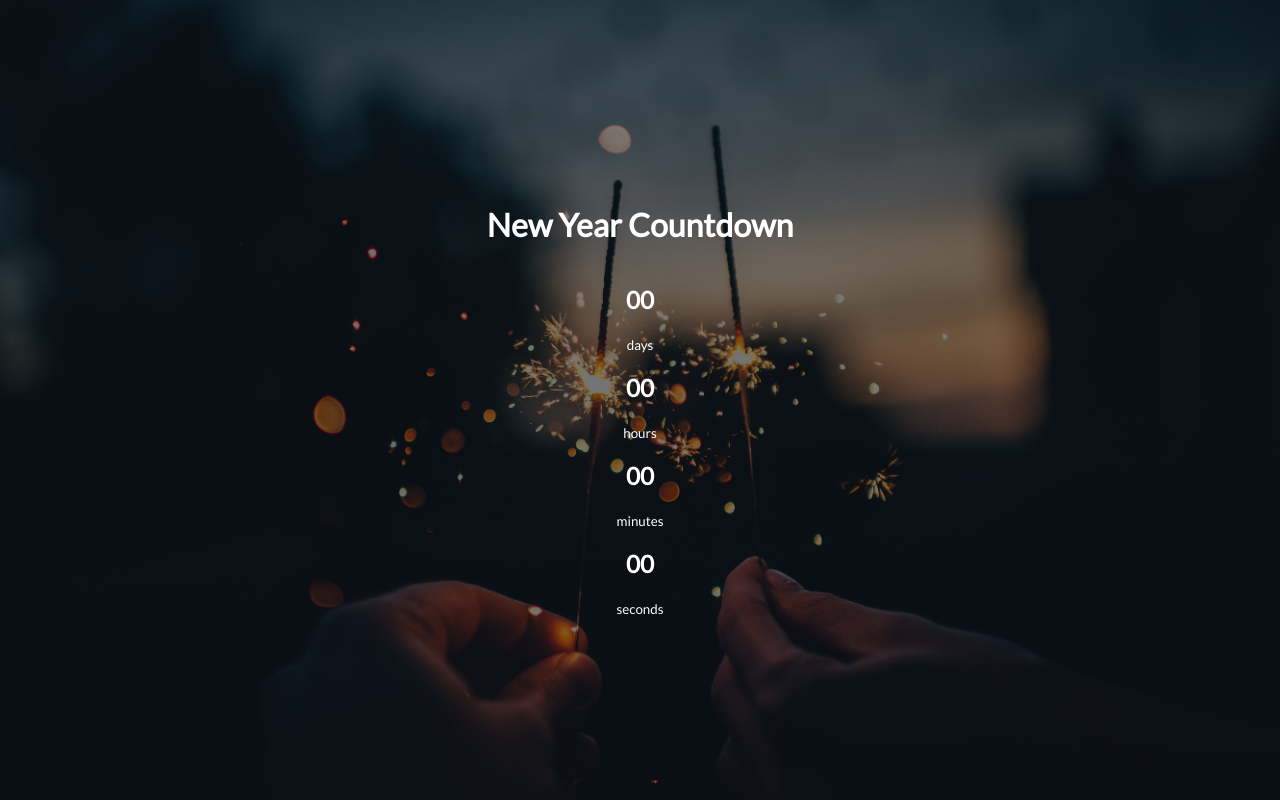
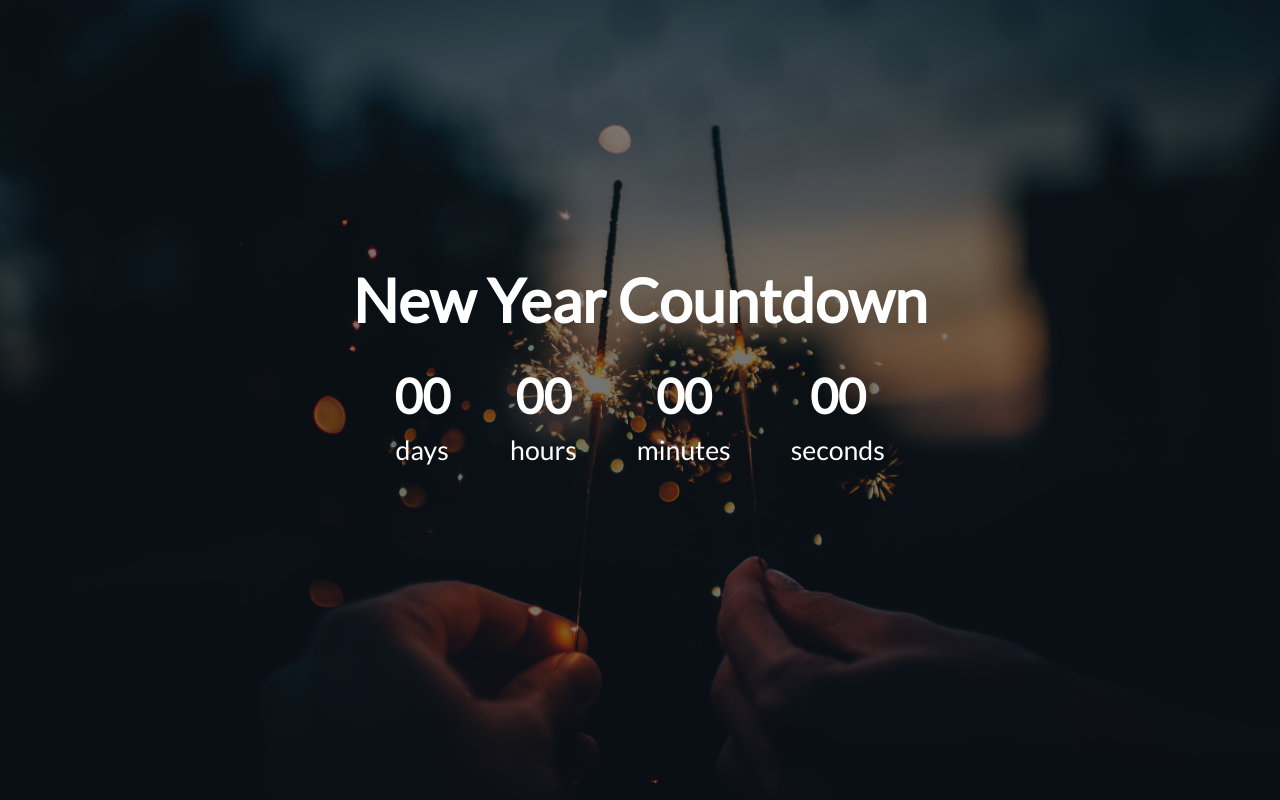
Before and after one commit to tod619/newYear_countDown, a plain HTML site: page index.html in a window 1280 px wide. Drawn offline with Linux system fonts and the light colour scheme.

Commit message:
add style to countdown + time in style.css file

```diff
--- a/style.css
+++ b/style.css
@@ -35,3 +35,25 @@ body::after {
 body * {
   z-index: 1;
 }
+
+h1 {
+  font-size: 60px;
+  margin: -80px 0 40px;
+}
+
+.countdown {
+  display: flex;
+  transform: scale(2);
+}
+
+.time {
+  display: flex;
+  flex-direction: column;
+  align-items: center;
+  justify-content: center;
+  margin: 15px;
+}
+
+.time h2 {
+  margin: 0 0 5px;
+}
```
